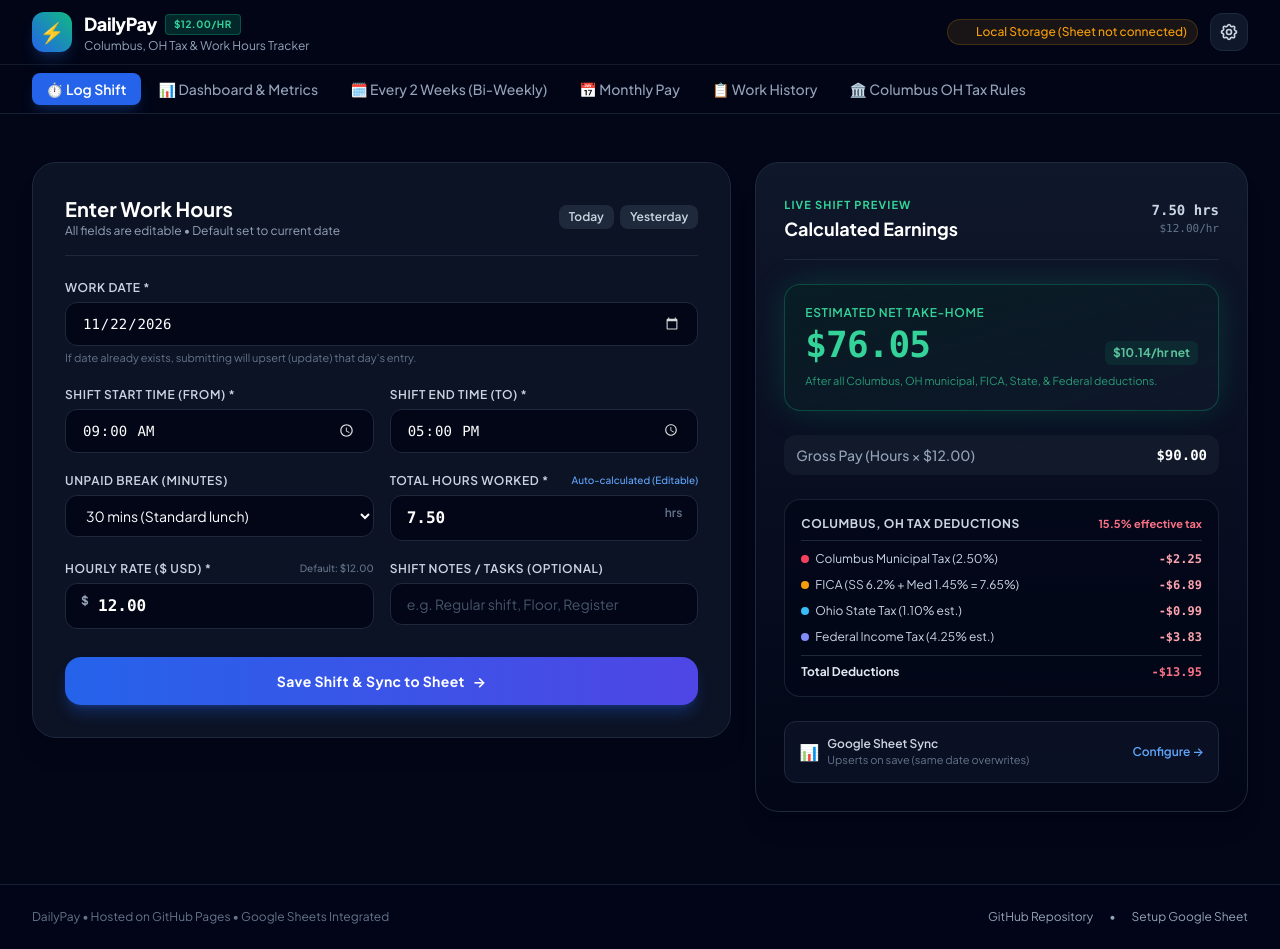
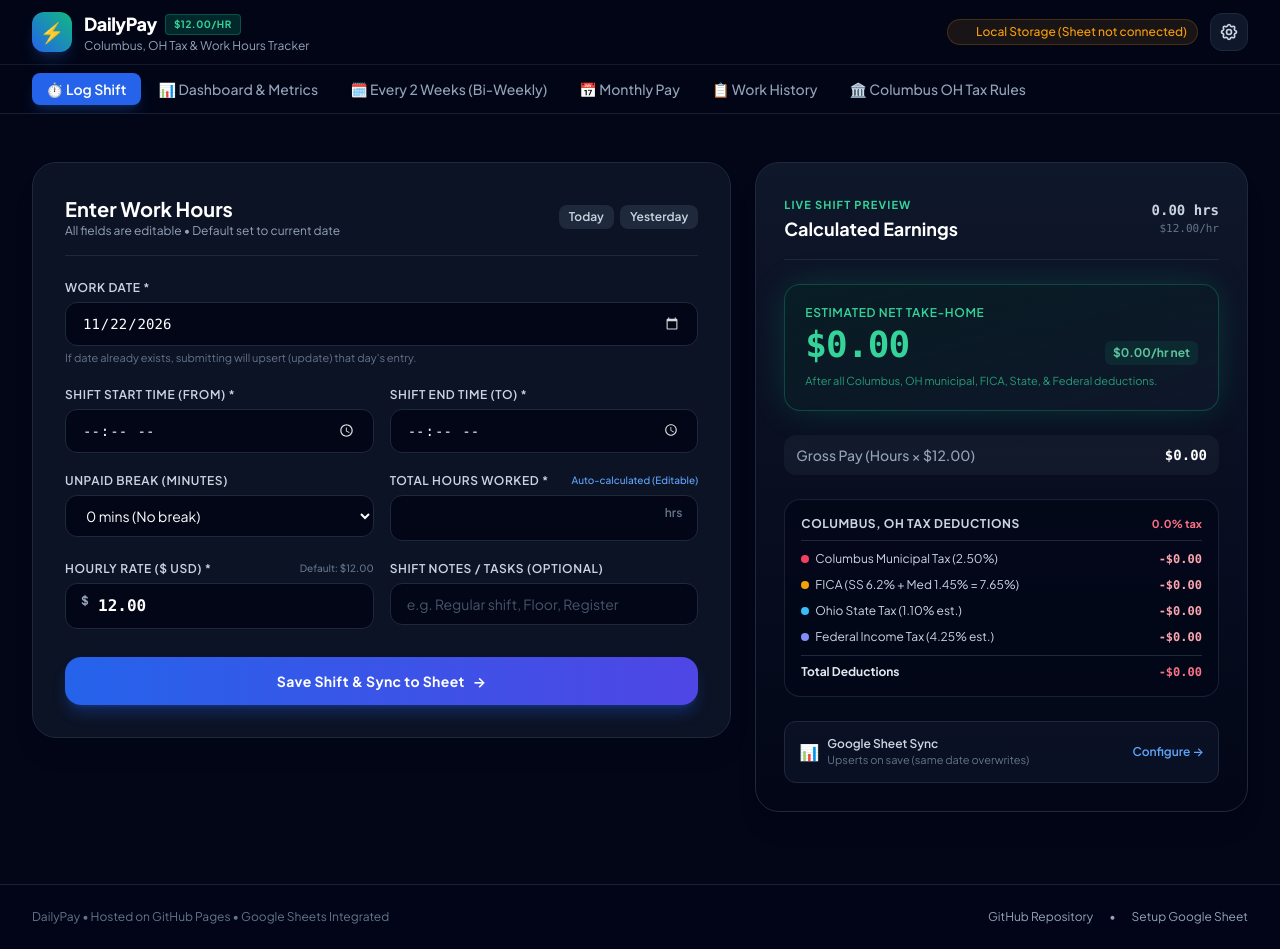
Before and after one commit to natureworldusa-crypto/dailyPay, a plain HTML site: page index.html in a window 1280 px wide. Drawn offline with nearby package versions, Linux system fonts and the light colour scheme.

Commit message:
fix: start with clean empty template and clear dummy sample data

```diff
--- a/index.html
+++ b/index.html
@@ -188,9 +188,9 @@
                 </label>
                 <select id="shiftBreakMinutes"
                         class="w-full px-4 py-2.5 rounded-xl bg-slate-950 border border-slate-800 text-white focus:outline-none focus:border-blue-500 focus:ring-1 focus:ring-blue-500 text-sm">
-                  <option value="0">0 mins (No break)</option>
+                  <option value="0" selected>0 mins (No break)</option>
                   <option value="15">15 mins</option>
-                  <option value="30" selected>30 mins (Standard lunch)</option>
+                  <option value="30">30 mins (Standard lunch)</option>
                   <option value="45">45 mins</option>
                   <option value="60">60 mins (1 hour)</option>
                 </select>
@@ -257,7 +257,7 @@
               <h3 class="text-lg font-bold text-white">Calculated Earnings</h3>
             </div>
             <div class="text-right">
-              <span id="previewHours" class="text-sm font-bold text-slate-300 font-mono">7.50 hrs</span>
+              <span id="previewHours" class="text-sm font-bold text-slate-300 font-mono">0.00 hrs</span>
               <span id="previewRate" class="block text-[11px] text-slate-500 font-mono">$12.00/hr</span>
             </div>
           </div>
@@ -268,8 +268,8 @@
               Estimated Net Take-Home
             </span>
             <div class="flex items-baseline justify-between">
-              <span id="previewNet" class="text-4xl font-black text-emerald-400 font-mono tracking-tight">$76.05</span>
-              <span id="previewNetPerHour" class="text-xs font-bold text-emerald-300/80 bg-emerald-500/10 px-2 py-1 rounded-md">$10.14/hr net</span>
+              <span id="previewNet" class="text-4xl font-black text-emerald-400 font-mono tracking-tight">$0.00</span>
+              <span id="previewNetPerHour" class="text-xs font-bold text-emerald-300/80 bg-emerald-500/10 px-2 py-1 rounded-md">$0.00/hr net</span>
             </div>
             <p class="text-[11px] text-emerald-400/70 mt-2">After all Columbus, OH municipal, FICA, State, & Federal deductions.</p>
           </div>
@@ -277,14 +277,14 @@
           <!-- Gross Pay -->
           <div class="flex justify-between items-center py-2.5 px-3 bg-slate-800/40 rounded-xl text-sm">
             <span class="text-slate-400 font-medium">Gross Pay (Hours &times; $12.00)</span>
-            <span id="previewGross" class="font-bold text-white font-mono">$90.00</span>
+            <span id="previewGross" class="font-bold text-white font-mono">$0.00</span>
           </div>
 
           <!-- Columbus, OH Itemized Tax Deductions -->
           <div class="bg-slate-950/70 rounded-2xl p-4 border border-slate-800/80 space-y-2.5 text-xs">
             <div class="flex justify-between items-center pb-2 border-b border-slate-800">
               <span class="font-bold text-slate-300 uppercase tracking-wider">Columbus, OH Tax Deductions</span>
-              <span id="previewEffectiveRate" class="text-[11px] font-bold text-rose-400">15.5% total</span>
+              <span id="previewEffectiveRate" class="text-[11px] font-bold text-rose-400">0.0% total</span>
             </div>
 
             <!-- Columbus City Tax -->
@@ -293,7 +293,7 @@
                 <span class="w-2 h-2 rounded-full bg-rose-500"></span>
                 <span>Columbus Municipal Tax (2.50%)</span>
               </div>
-              <span id="previewColumbusTax" class="font-mono text-rose-300 font-semibold">-$2.25</span>
+              <span id="previewColumbusTax" class="font-mono text-rose-300 font-semibold">-$0.00</span>
             </div>
 
             <!-- FICA -->
@@ -302,7 +302,7 @@
                 <span class="w-2 h-2 rounded-full bg-amber-500"></span>
                 <span>FICA (SS 6.2% + Med 1.45% = 7.65%)</span>
               </div>
-              <span id="previewFicaTax" class="font-mono text-rose-300 font-semibold">-$6.89</span>
+              <span id="previewFicaTax" class="font-mono text-rose-300 font-semibold">-$0.00</span>
             </div>
 
             <!-- Ohio State -->
@@ -311,7 +311,7 @@
                 <span class="w-2 h-2 rounded-full bg-sky-400"></span>
                 <span>Ohio State Tax (1.10% est.)</span>
               </div>
-              <span id="previewOhioTax" class="font-mono text-rose-300 font-semibold">-$0.99</span>
+              <span id="previewOhioTax" class="font-mono text-rose-300 font-semibold">-$0.00</span>
             </div>
 
             <!-- Federal -->
@@ -320,12 +320,12 @@
                 <span class="w-2 h-2 rounded-full bg-indigo-400"></span>
                 <span>Federal Income Tax (4.25% est.)</span>
               </div>
-              <span id="previewFederalTax" class="font-mono text-rose-300 font-semibold">-$3.83</span>
+              <span id="previewFederalTax" class="font-mono text-rose-300 font-semibold">-$0.00</span>
             </div>
 
             <div class="pt-2 border-t border-slate-800 flex justify-between items-center font-bold text-slate-200">
               <span>Total Deductions</span>
-              <span id="previewTotalTax" class="font-mono text-rose-400">-$13.95</span>
+              <span id="previewTotalTax" class="font-mono text-rose-400">-$0.00</span>
             </div>
           </div>
 
--- a/js/app.js
+++ b/js/app.js
@@ -47,15 +47,17 @@ class DailyPayApp {
     const localDateStr = this.formatDateToLocalYMD(today);
     dateInput.value = localDateStr;
 
-    // Default shift times: 9:00 AM to 5:00 PM with 30 min break
+    // Leave start and end times blank so user enters when to when they worked
     const startInput = document.getElementById("shiftStartTime");
     const endInput = document.getElementById("shiftEndTime");
     const breakInput = document.getElementById("shiftBreakMinutes");
     const rateInput = document.getElementById("shiftHourlyRate");
+    const hoursInput = document.getElementById("shiftTotalHours");
 
-    if (startInput && !startInput.value) startInput.value = "09:00";
-    if (endInput && !endInput.value) endInput.value = "17:00";
-    if (breakInput && !breakInput.value) breakInput.value = "30";
+    if (startInput) startInput.value = "";
+    if (endInput) endInput.value = "";
+    if (breakInput) breakInput.value = "0";
+    if (hoursInput) hoursInput.value = "";
     if (rateInput && !rateInput.value) rateInput.value = (window.taxEngine.config.hourlyRate || 12).toFixed(2);
 
     this.calculateShiftHours();
@@ -219,7 +221,7 @@ class DailyPayApp {
     const hoursInput = document.getElementById("shiftTotalHours");
 
     if (!startVal || !endVal) {
-      if (hoursInput) hoursInput.value = "0.00";
+      if (hoursInput) hoursInput.value = "";
       this.updateLiveCalculations();
       return;
     }
@@ -264,8 +266,8 @@ class DailyPayApp {
     this.setText("previewFederalTax", `-${window.taxEngine.formatCurrency(calc.taxes.federal)}`);
     this.setText("previewTotalTax", `-${window.taxEngine.formatCurrency(calc.taxes.totalTax)}`);
     this.setText("previewNet", window.taxEngine.formatCurrency(calc.netPay));
-    this.setText("previewEffectiveRate", `${calc.effectiveTaxRate}% effective tax`);
-    this.setText("previewNetPerHour", `${window.taxEngine.formatCurrency(calc.effectiveHourlyTakeHome)}/hr net`);
+    this.setText("previewEffectiveRate", hours > 0 ? `${calc.effectiveTaxRate}% effective tax` : "0.0% tax");
+    this.setText("previewNetPerHour", hours > 0 ? `${window.taxEngine.formatCurrency(calc.effectiveHourlyTakeHome)}/hr net` : "$0.00/hr net");
   }
 
   /**
--- a/js/storage.js
+++ b/js/storage.js
@@ -14,15 +14,16 @@ class DataStore {
   constructor() {
     this.records = this.loadRecords();
     this.settings = this.loadSettings();
-
-    // If fresh install with no records, load realistic initial sample data
-    if (this.records.length === 0) {
-      this.loadSampleData();
-    }
   }
 
   loadRecords() {
     try {
+      // Clear dummy sample data if previously loaded on older version
+      if (!localStorage.getItem("dailyPay_cleaned_v2")) {
+        localStorage.removeItem(STORAGE_KEY);
+        localStorage.setItem("dailyPay_cleaned_v2", "true");
+        return [];
+      }
       const raw = localStorage.getItem(STORAGE_KEY);
       if (raw) {
         const parsed = JSON.parse(raw);
```
